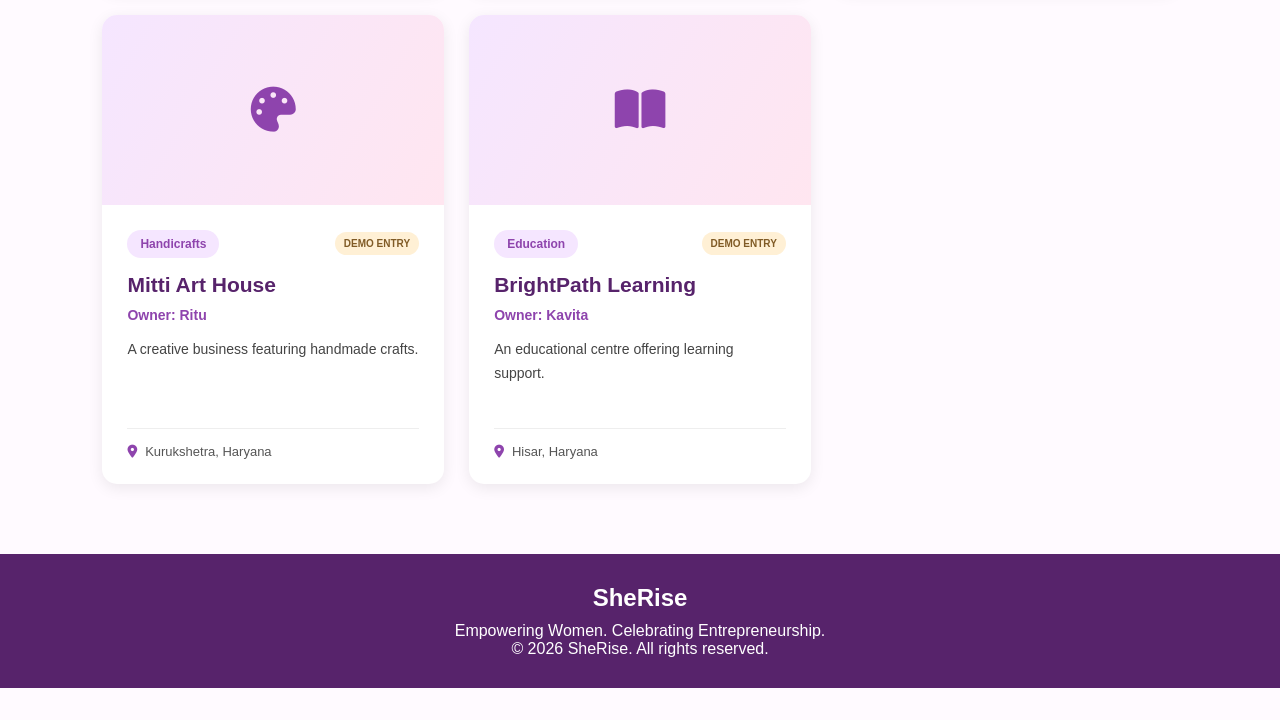
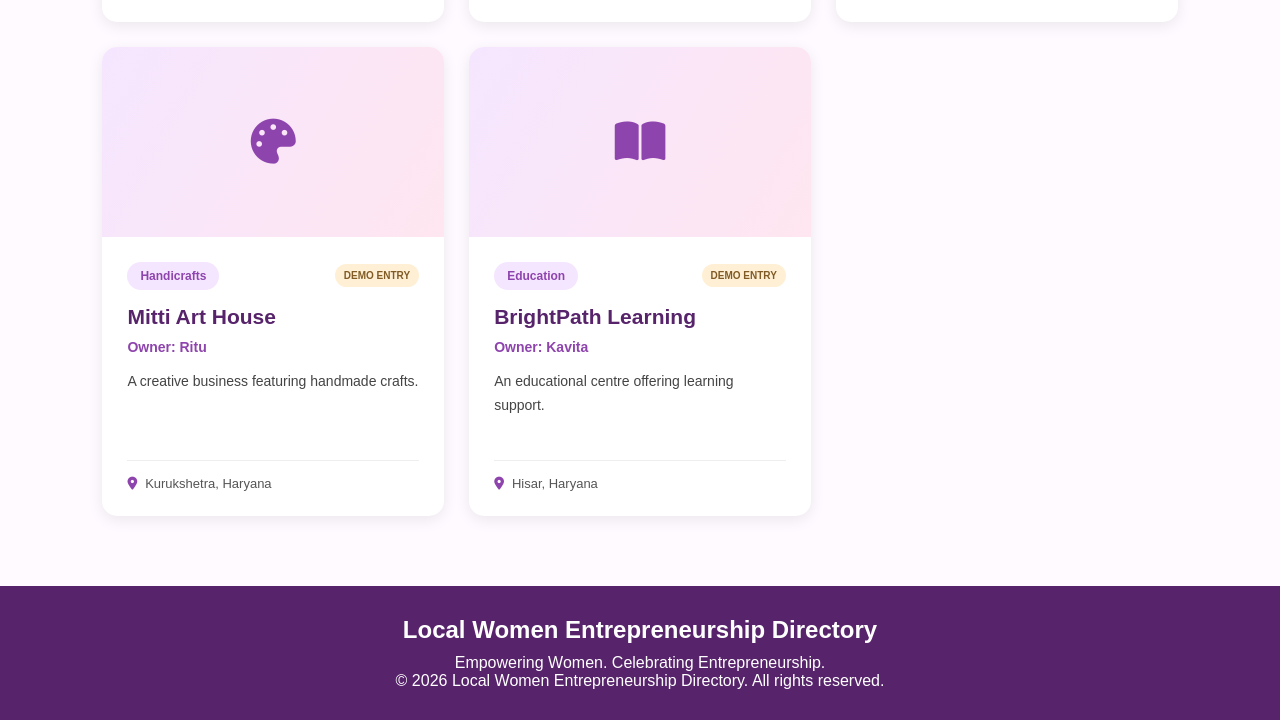
Before and after one commit to SameerSaini701/Local-Women-Entrepreneurship-Directory, a plain HTML site: page explore.html in a window 1280 px wide. Shown: the part 1123-1843 px from the top of the page. Before the commit the page ends 1811 px from the top, so only its background shows below. Drawn offline with Linux system fonts and the light colour scheme.

Commit message:
Update explore.html

```diff
--- a/explore.html
+++ b/explore.html
@@ -4,7 +4,7 @@
     <meta charset="UTF-8">
     <meta name="viewport" content="width=device-width, initial-scale=1.0">
 
-    <title>Explore Businesses | SheRise</title>
+    <title>Explore Businesses | Local Women Entrepreneurship Directory</title>
 
     <link rel="stylesheet" href="css/style.css">
     <link rel="stylesheet" href="css/explore.css">
@@ -14,24 +14,22 @@
 
 <body>
 
-
     <!-- Navigation Bar -->
     <header>
         <nav class="navbar">
 
-        <a href="index.html" class="logo">SheRise</a>
+            <a href="index.html" class="logo">Local Women Entrepreneurship Directory</a>
 
             <ul class="nav-links">
                 <li><a href="index.html">Home</a></li>
                 <li><a href="explore.html" class="active">Explore Businesses</a></li>
                 <li><a href="add-business.html">Add Business</a></li>
                 <li><a href="contact.html">Contact Us</a></li>
-            <li><a href="about.html" >About Us</a></li>
+                <li><a href="about.html">About Us</a></li>
             </ul>
 
         </nav>
     </header>
-
 
 
     <!-- Explore Hero Section -->
@@ -161,15 +159,13 @@
     <!-- Footer -->
     <footer>
 
-        <h2>SheRise</h2>
+        <h2>Local Women Entrepreneurship Directory</h2>
 
         <p>Empowering Women. Celebrating Entrepreneurship.</p>
 
-        <p>&copy; 2026 SheRise. All rights reserved.</p>
+        <p>&copy; 2026 Local Women Entrepreneurship Directory. All rights reserved.</p>
 
     </footer>
-
-
 
 
     <script>
```
Lines whose indentation alone changed are shown as unchanged.
